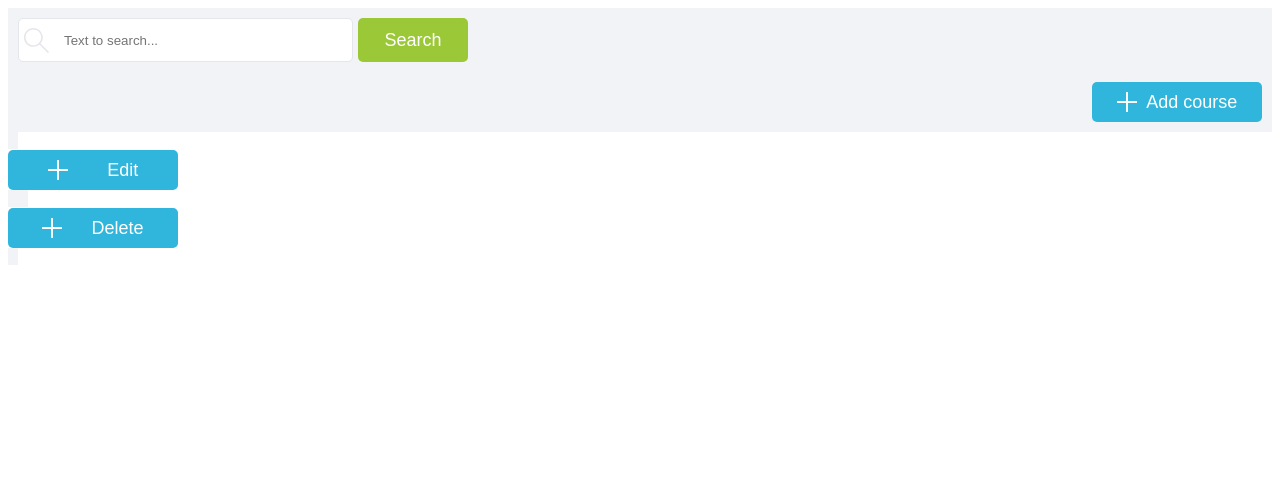
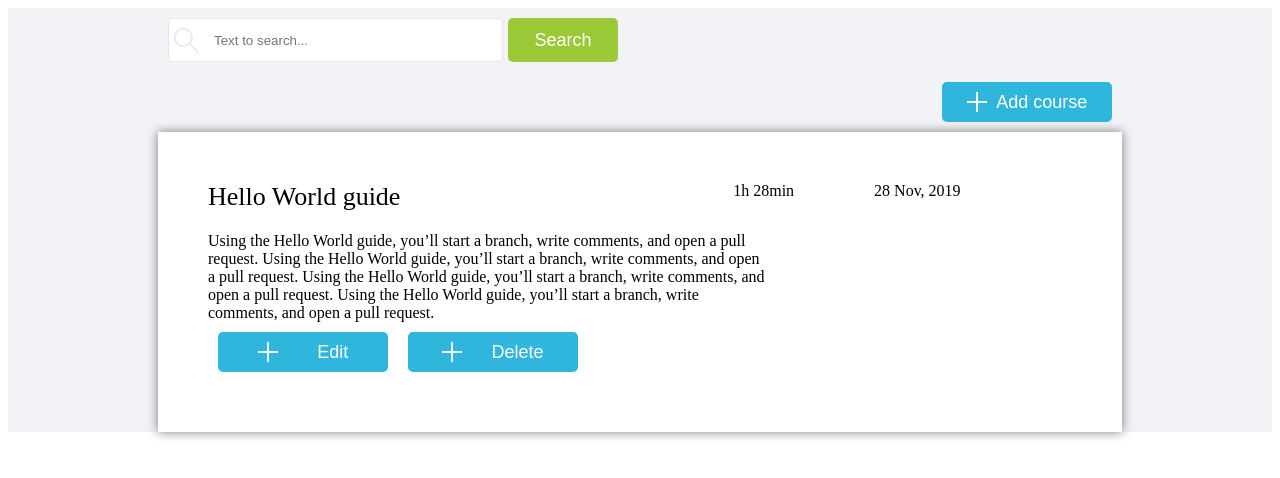
Before and after one commit to kafka0238/secondsecret, an Angular app: page / in a window 1280 px wide. Shown: the top 478 px of the page. Built offline with nearby package versions, Linux system fonts and the light colour scheme.

Commit message:
add style for course element and new image calendar clock

```diff
--- a/src/app/components/courses-page/courses-list/courses-element/courses-element.component.html
+++ b/src/app/components/courses-page/courses-list/courses-element/courses-element.component.html
@@ -1,11 +1,16 @@
 <span class="course-name">
-
+  Hello World guide
 </span>
-<div class="course-date">
-
+<div class="course-time">
+<span class="time-spend">1h 28min</span><span class="time-date">28 Nov, 2019</span>
 </div>
 <div class="course-detail">
-
+  Using the Hello World guide, you’ll start a branch, write comments, and open a pull request.
+  Using the Hello World guide, you’ll start a branch, write comments, and open a pull request.
+  Using the Hello World guide, you’ll start a branch, write comments, and open a pull request.
+  Using the Hello World guide, you’ll start a branch, write comments, and open a pull request.
 </div>
-<app-button [type]="'edit'" [text]="'Edit'"></app-button>
-<app-button [type]="'remove'" [text]="'Delete'"></app-button>
+<div class="course-buttons">
+  <app-button [type]="'edit'" [text]="'Edit'"></app-button>
+  <app-button [type]="'remove'" [text]="'Delete'"></app-button>
+</div>
--- a/src/app/components/courses-page/courses-list/courses-element/courses-element.component.scss
+++ b/src/app/components/courses-page/courses-list/courses-element/courses-element.component.scss
@@ -0,0 +1,35 @@
+:host {
+  display: flex;
+  flex-wrap: wrap;
+  justify-content: space-between;
+  background: white;
+  box-shadow:  0 0 10px rgba(0,0,0,0.5);
+  padding: 50px;
+
+  .course-name {
+    width: 45%;
+    font-size: 26px;
+    margin-bottom: 20px;
+  }
+
+  .course-time {
+    width: 45%;
+
+    .time-spend {
+      padding-left: 50px;
+    }
+    .time-date {
+      padding-left: 50px;
+      margin-left: 30px;
+    }
+  }
+
+  .course-detail {
+    width: 65%;
+  }
+
+  .course-buttons {
+    display: flex;
+    justify-content: space-between;
+  }
+}
--- a/src/app/components/courses-page/courses-page.component.scss
+++ b/src/app/components/courses-page/courses-page.component.scss
@@ -1,3 +1,6 @@
 :host {
+  display: flex;
+  flex-direction: column;
+  padding: 0 150px;
   background: #f2f3f7;
 }
```
Also changed, not shown: src/assets/images/calendar.svg (added), src/assets/images/clock.svg (added).
